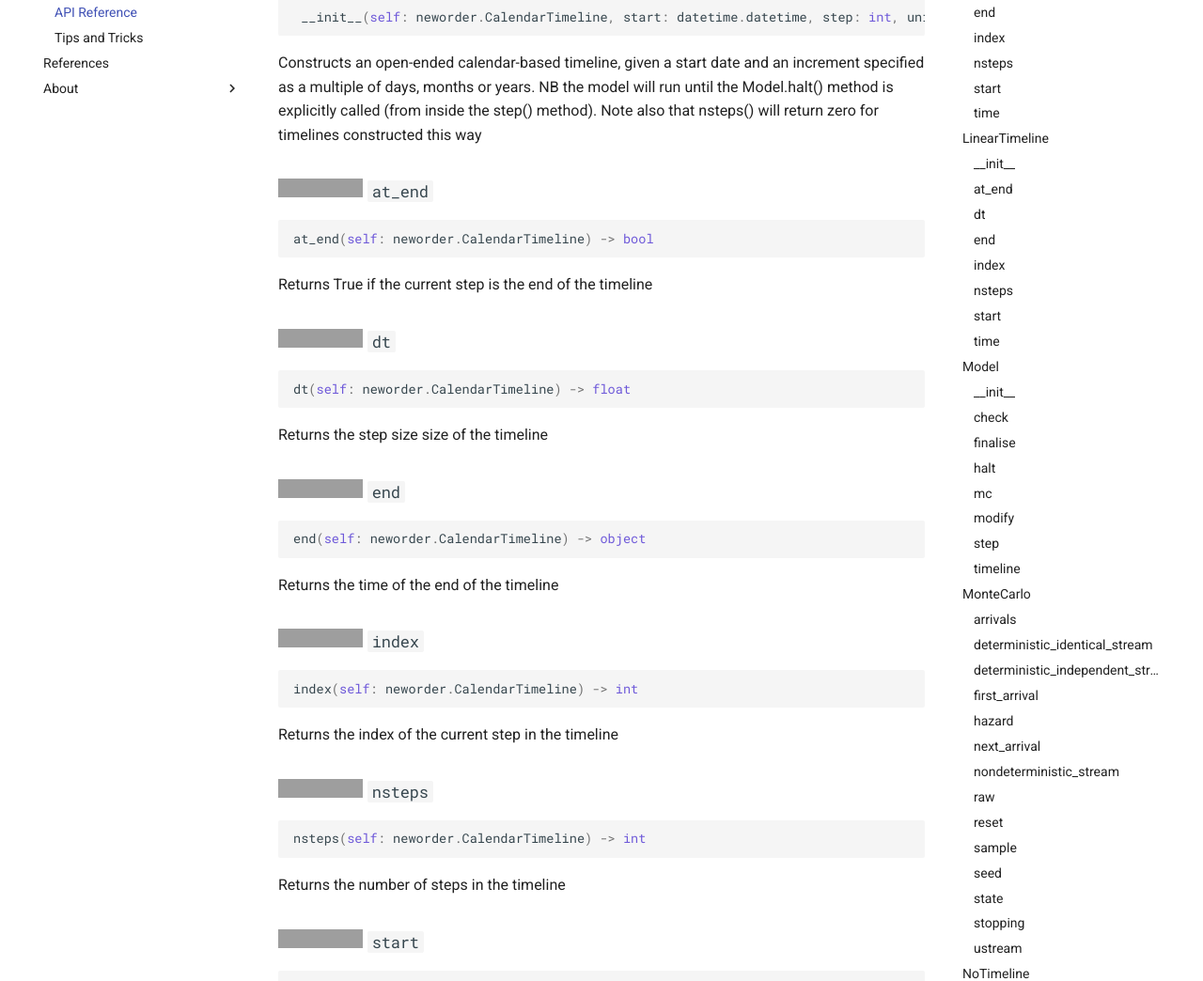
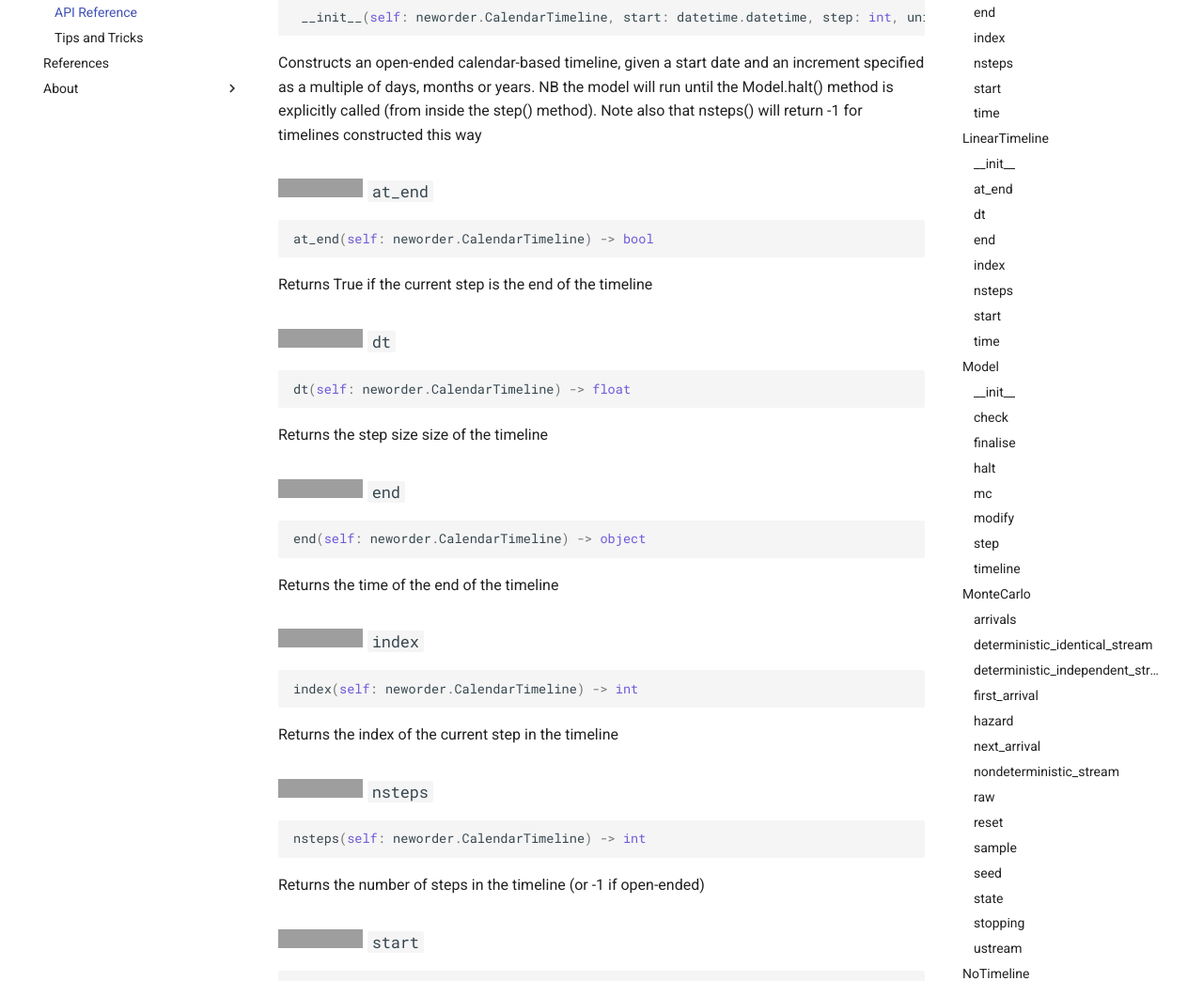
Before and after one commit to virgesmith/neworder, an MkDocs documentation site: the page built from docs/api.md, in a window 1280 px wide and 1400 px high, scrolled down 396 px, cut to the strip 203-1247 px from the top of the window. Shown: the whole strip at 94% size. Built offline with MkDocs 1.6.1 and Material for MkDocs 9.7.7, drawn with Linux system fonts in a browser that asks for light colours; comment, search, counter and statistics services are not loaded; some of the changed text lies outside the part shown; grey boxes are pictures that could not be loaded.

Commit message:
nsteps() now -1 for open-ended timelines

````diff
--- a/docs/api.md
+++ b/docs/api.md
@@ -28,7 +28,7 @@ Constructs a calendar-based timeline, given start and end dates, an increment sp
 
 Constructs an open-ended calendar-based timeline, given a start date and an increment specified as a multiple of days, months or years.
 NB the model will run until the Model.halt() method is explicitly called (from inside the step() method). Note also that nsteps() will
-return zero for timelines constructed this way
+return -1 for timelines constructed this way
 
 
 ### ![instance method](https://img.shields.io/badge/-instance method-orange) `at_end`
@@ -78,7 +78,7 @@ nsteps(self: neworder.CalendarTimeline) -> int
 ```
 
 
-Returns the number of steps in the timeline
+Returns the number of steps in the timeline (or -1 if open-ended)
 
 
 ### ![instance method](https://img.shields.io/badge/-instance method-orange) `start`
@@ -129,7 +129,7 @@ Constructs a timeline from start to end, with the given number of steps.
 
 
 Constructs an open-ended timeline give a start value and a step size. NB the model will run until the Model.halt() method is explicitly called
-(from inside the step() method). Note also that nsteps() will return zero for timelines constructed this way
+(from inside the step() method). Note also that nsteps() will return -1 for timelines constructed this way
 
 
 ### ![instance method](https://img.shields.io/badge/-instance method-orange) `at_end`
@@ -179,7 +179,7 @@ nsteps(self: neworder.LinearTimeline) -> int
 ```
 
 
-Returns the number of steps in the timeline
+Returns the number of steps in the timeline (or -1 if open-ended)
 
 
 ### ![instance method](https://img.shields.io/badge/-instance method-orange) `start`
@@ -619,7 +619,7 @@ nsteps(self: neworder.NoTimeline) -> int
 ```
 
 
-Returns the number of steps in the timeline
+Returns the number of steps in the timeline (or -1 if open-ended)
 
 
 ### ![instance method](https://img.shields.io/badge/-instance method-orange) `start`
@@ -706,7 +706,7 @@ nsteps(self: neworder.NumericTimeline) -> int
 ```
 
 
-Returns the number of steps in the timeline
+Returns the number of steps in the timeline (or -1 if open-ended)
 
 
 ### ![instance method](https://img.shields.io/badge/-instance method-orange) `start`
````
Also changed, not shown: 5 other files.
